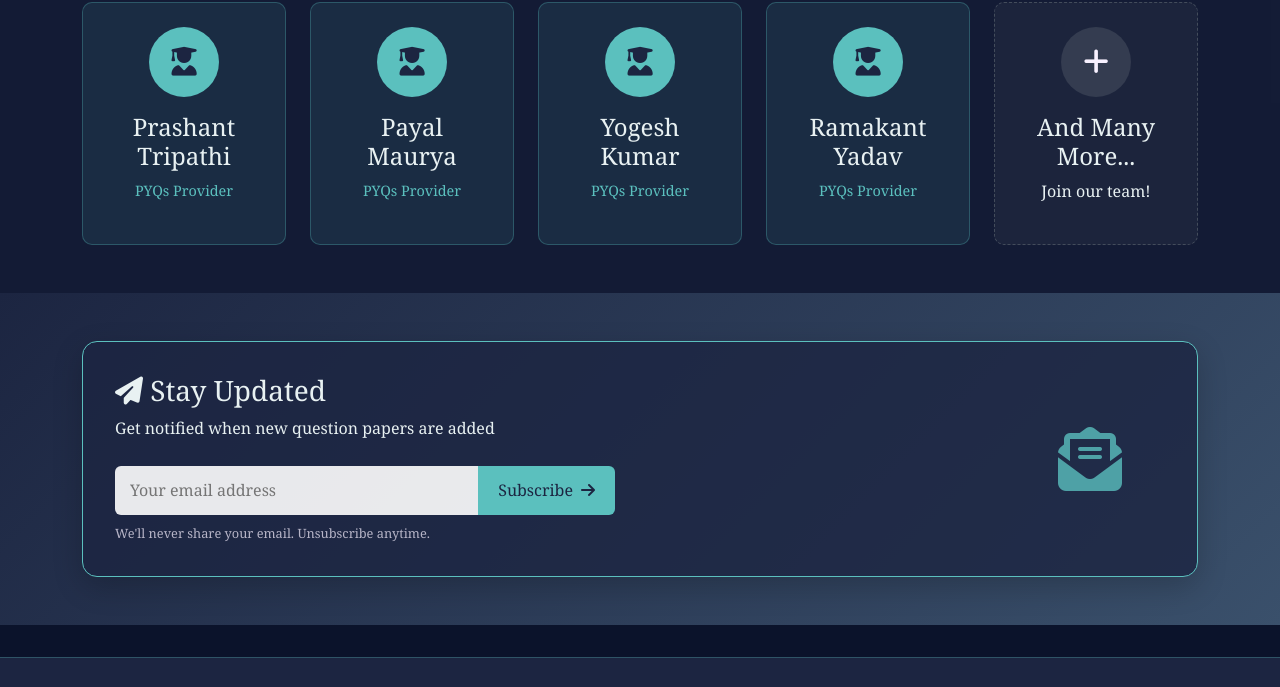
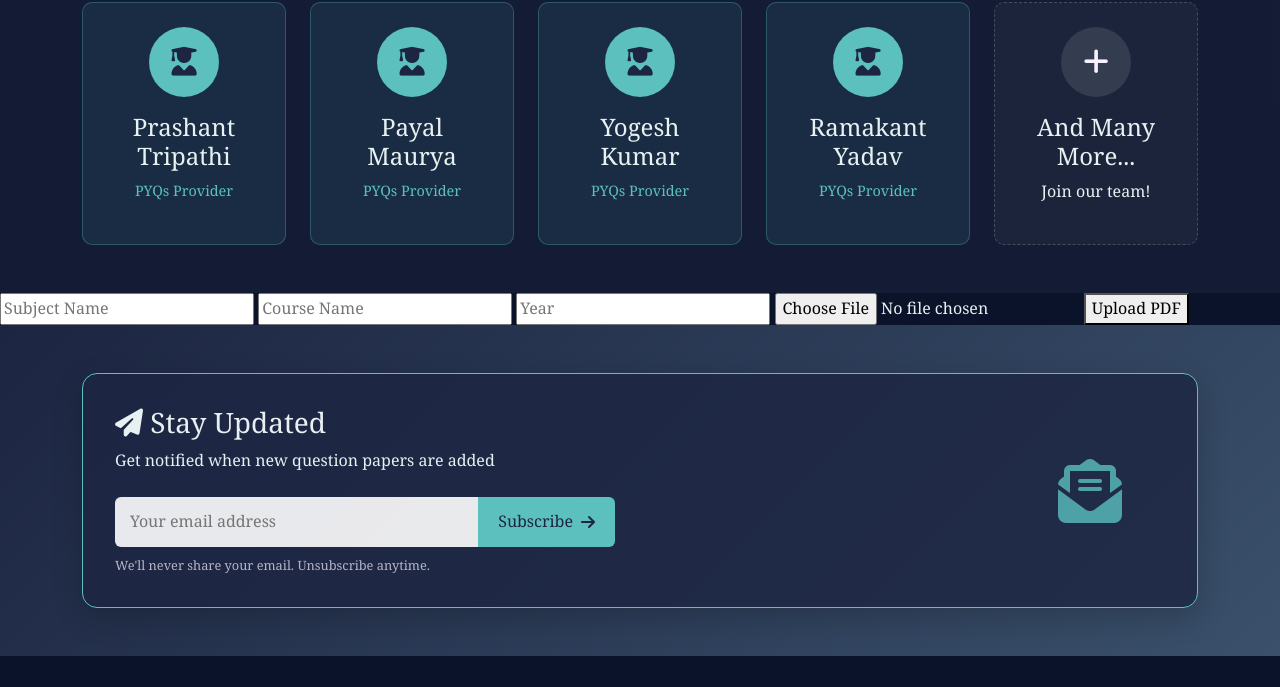
Before and after one commit to Lav-developer/PYQ, a plain HTML site: page index.html in a window 1280 px wide. Shown: the part 4978-5665 px from the top of the page. Drawn offline with nearby package versions, Linux system fonts and the light colour scheme.

Commit message:
Update index.html

```diff
--- a/index.html
+++ b/index.html
@@ -199,6 +199,15 @@
     </div>
   </div>
 </section>
+<form id="pyqUploadForm" enctype="multipart/form-data" method="POST" action="/upload">
+  <input type="text" name="subject_name" placeholder="Subject Name" required>
+  <input type="text" name="course_name" placeholder="Course Name" required>
+  <input type="number" name="year" placeholder="Year" required>
+  <input type="file" name="pdf_file" accept="application/pdf" required>
+  <button type="submit">Upload PDF</button>
+</form>
+<div id="uploadStatus"></div>
+
 
   <!-- Add to footer in index.html -->
 <!-- Modern Newsletter Section -->
```
